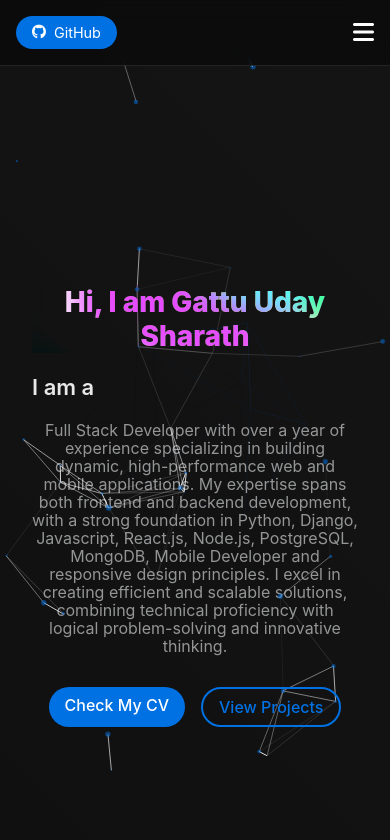
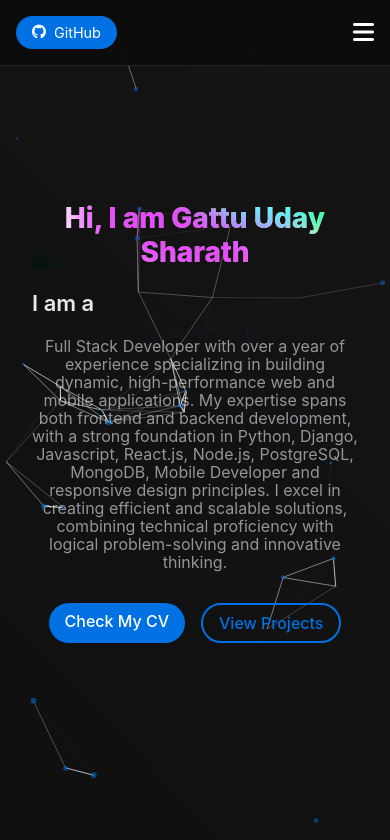
Before and after one commit to Udaysharath/Uday-Sharath-portfolio, a plain HTML site: page index.html in a window 390 px wide. Shown: the top 840 px of the page. Drawn offline with nearby package versions, Linux system fonts and the light colour scheme; animation ran at ten frames a second.

Commit message:
REMOVED HEIGHT IN 500PX IN STYLES

```diff
--- a/styles.css
+++ b/styles.css
@@ -1266,11 +1266,6 @@ input, textarea {
         padding: 12px 8px;
     }
 
-    .hero {
-        height: 120vh;
-        max-height: 200vh;
-    }
-
     .title {
         font-size: 28px;
     }
```
